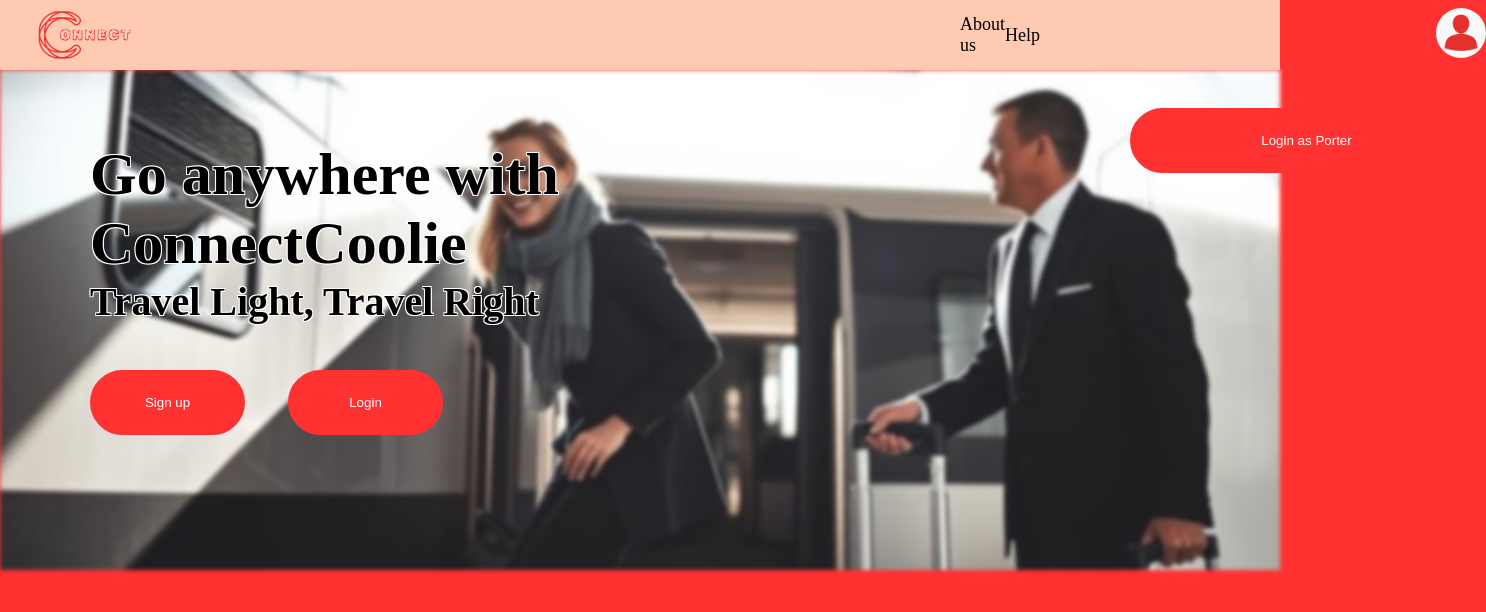
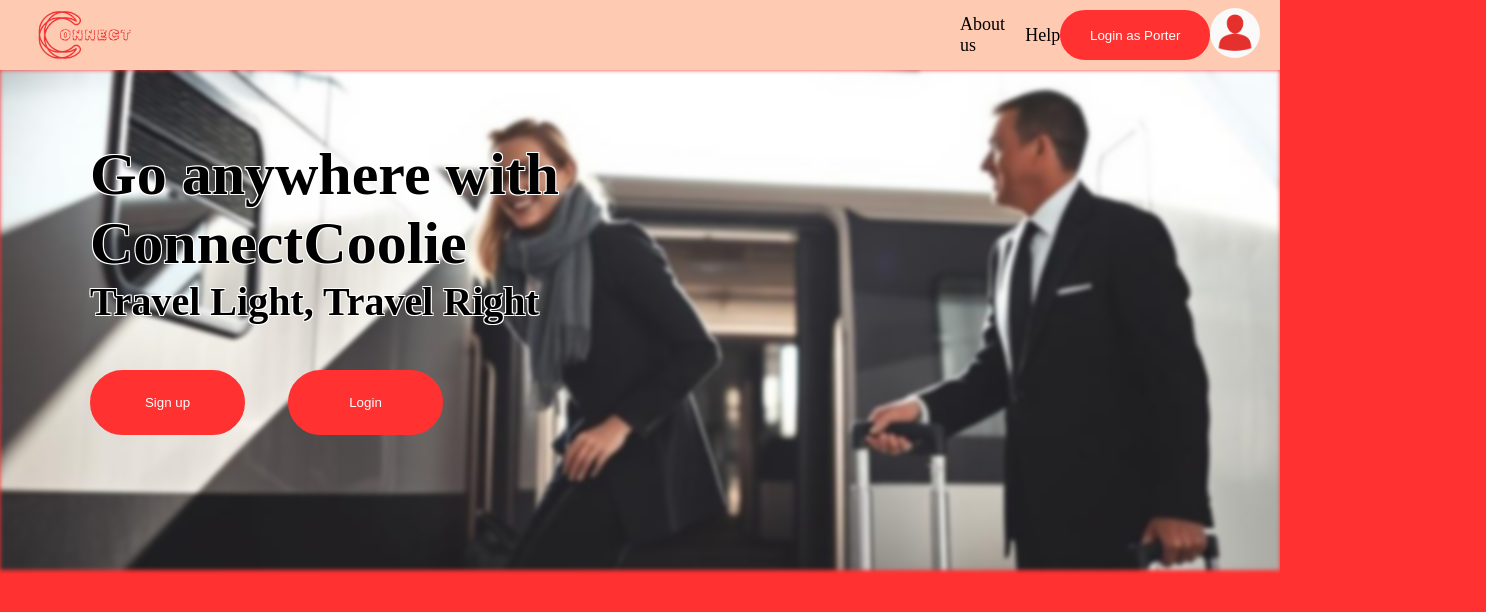
Before and after one commit to Skabdulla01/coolie-app, a React (Vite) app in the folder frontend/: page / in a window 1280 px wide. Shown: the top 612 px of the page, 1486 px wide, since content can reach past the window. Built offline with nearby package versions, Linux system fonts and the light colour scheme.

Commit message:
adding button in navbar

```diff
--- a/frontend/src/index.css
+++ b/frontend/src/index.css
@@ -78,9 +78,15 @@
   cursor: pointer;
 
 }
-.porter-btn{
-  margin-top: 10px;
-  width: 353px;
+
+.por-btn{
+  height: 65px;
+  width: 155px;
+  color: white;
+  background-color: #FF3131;
+  border-radius: 53px;
+  border: 2px solid #FF3131;
+  cursor: pointer;
 }
 .hero{
   height: 500px;
--- a/frontend/src/navbar.jsx
+++ b/frontend/src/navbar.jsx
@@ -1,7 +1,7 @@
 import React from 'react'
 import logo from './image/CONNECT_LOGO.png'
 import unnamed from './image/unnamed.png'
-import {Link} from 'react-router-dom'
+import {Link,useNavigate} from 'react-router-dom'
 
 const yes = ()=>{
   return(
@@ -15,12 +15,13 @@
 
 
 const no=()=>{
+    const navigate = useNavigate();
   return(
     <ul className='nav-sign'>
       <li className='nav-info'><Link to='/aboutus'>About us</Link></li>
       <li className='nav-info'><Link to='/help'>Help</Link></li>
       {/* <li className='nav-info'><Link to="/plogin">Login as Porter</Link></li> */}
-      <li className="nav-info"> <button className='hero-btn porter-btn' onClick={()=>navigate(`/plogin`)}>Login as Porter</button></li>
+      <button className='nav-info por-btn' onClick={()=>navigate(`/plogin`)}>Login as Porter</button>
       <li className='nav-info'><Link to='/'><img className='nav-logo' src={unnamed} alt="navlogo" /></Link></li>
     </ul>
   )
```
